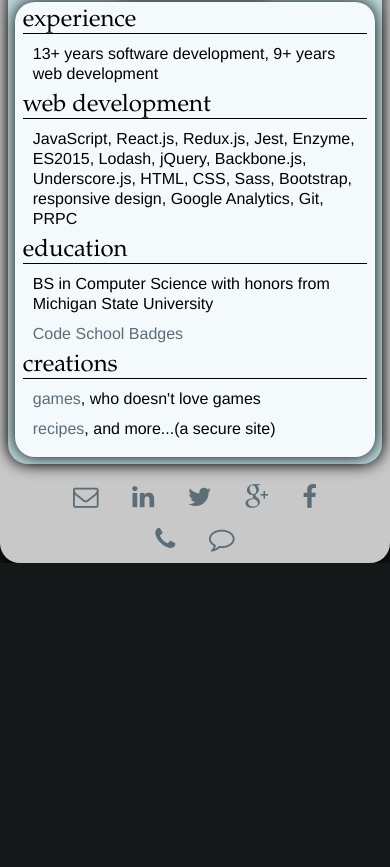
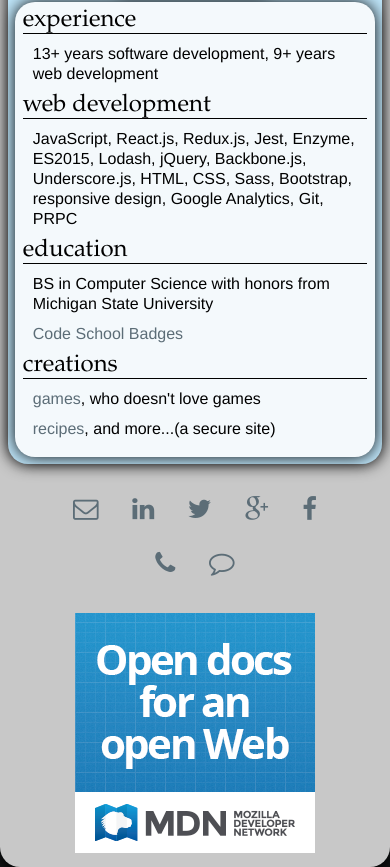
Before and after one commit to nkas17/nathanmweller, a plain HTML site: page index.html in a window 390 px wide. Shown: the part 303-1170 px from the top of the page. Before the commit the page ends 866 px from the top, so only its background shows below. Drawn offline with Linux system fonts and the light colour scheme.

Commit message:
adding mdn image link to footer

```diff
--- a/css/main.css
+++ b/css/main.css
@@ -169,7 +169,7 @@ section{
   position: relative;
   border-radius: 20px;
   color: black;
-  background: #BEDADE;
+  background: #bfe6fa;
   -web-kit-box-shadow: 0 0 1em  black;
   -moz-box-shadow: 0 0 1em  black;
   box-shadow: 0 0 1em  black;
@@ -225,10 +225,6 @@ footer{
   margin-bottom: 2%;
 }
 
-footer ul{
-    margin-top: 1em;
-}
-
 footer li{
   color: #5C6D77;
 }
@@ -254,6 +250,16 @@ nav a:hover{
   color: black;
 }
 
+a.mdn-promo{
+  float: right;
+  margin: 0 2% 2% 2%;
+}
+
+ul.footer-links{
+  float: left;
+  margin: 0 2% 2% 2%;
+}
+
 .mobile{
   display: none;
 }
@@ -263,6 +269,10 @@ nav a:hover{
 
 @media only screen and (max-width: 610px){
 
+  a.mdn-promo,
+  ul.footer-links{
+    float: none;
+  }
 
   header p {
   margin: 0;
@@ -274,6 +284,10 @@ nav a:hover{
     font-size: 1.2em;
   }
 
+  a.mdn-promo,
+  ul.footer-links{
+    float: none;
+  }
 
   aside{
     width: 95%;
--- a/index.html
+++ b/index.html
@@ -51,7 +51,9 @@
 			</section>
 
 		<footer>
-			<ul>
+
+			<ul class="footer-links">
+<li>		<ul>
 					<li><a href="mailto:nathan@nathanmweller.com?subject=Reaching%20Out">
 						<i class="fa fa-envelope-o fa-2x"></i></a></li>
 					<li><a href="https://www.linkedin.com/pub/nathan-weller/52/b05/552">
@@ -63,15 +65,24 @@
 					<li><a href="https://www.facebook.com/nathan.weller.9">
 						<i class="fa fa-facebook fa-2x"></i></a></li>
 				</ul>
+			</li>
+			<li>
 				<ul class="mobile">
 					<li><a href="tel:6168430170">
 						<i class="fa fa-phone fa-2x"></i></a></li>
 					<li><a href="sms:6168430170">
 						<i class="fa fa-comment-o fa-2x"></i></a></li>
 				</ul>
+			</li>
+			<li>
 				<ul class="desktop">
 					<li>616.843.0170 sms ok</li>
 				</ul>
+			</li>
+			</ul>
+			<a class="mdn-promo" href="https://developer.mozilla.org/en-US/">
+				<img src="./imgs/MDN_promoBanner_120x120px.png" />
+			</a>
 		</footer>
 		</div>
 		<script src="./js/jquery-2.1.3.min.js"></script>
```
Also changed, not shown: imgs/MDN_promoBanner_120x120px.png (added), imgs/minions-02.png (added). Lines whose indentation alone changed are shown as unchanged.
